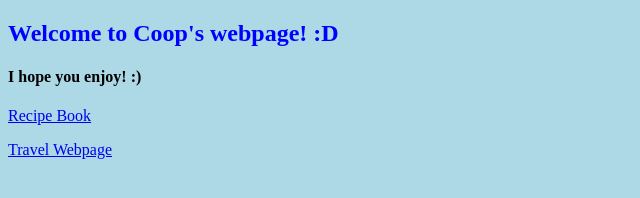
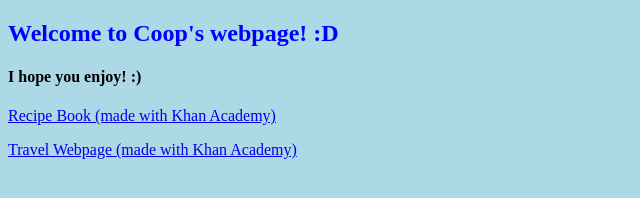
Before and after one commit to cm135555/cm135555.github.io, a plain HTML site: page index.html in a window 1280 px wide. Shown: the whole page, without its empty margins (0-640 px from the left). Drawn offline with Linux system fonts and the light colour scheme.

Commit message:
Update index.html

```diff
--- a/index.html
+++ b/index.html
@@ -25,9 +25,9 @@
 
     <h4> I hope you enjoy! :) </h4>
 
-        <p> <a target="_self" href="https://cm135555.github.io/recipebook.html"> Recipe Book </a> </p>
+        <p> <a target="_self" href="https://cm135555.github.io/recipebook.html"> Recipe Book (made with Khan Academy) </a> </p>
 
-        <p> <a target="_self" href="https://cm135555.github.io/travelwebpage.html"> Travel Webpage </a> </p>
+        <p> <a target="_self" href="https://cm135555.github.io/travelwebpage.html"> Travel Webpage (made with Khan Academy) </a> </p>
 
     </body>
 </html>
```
